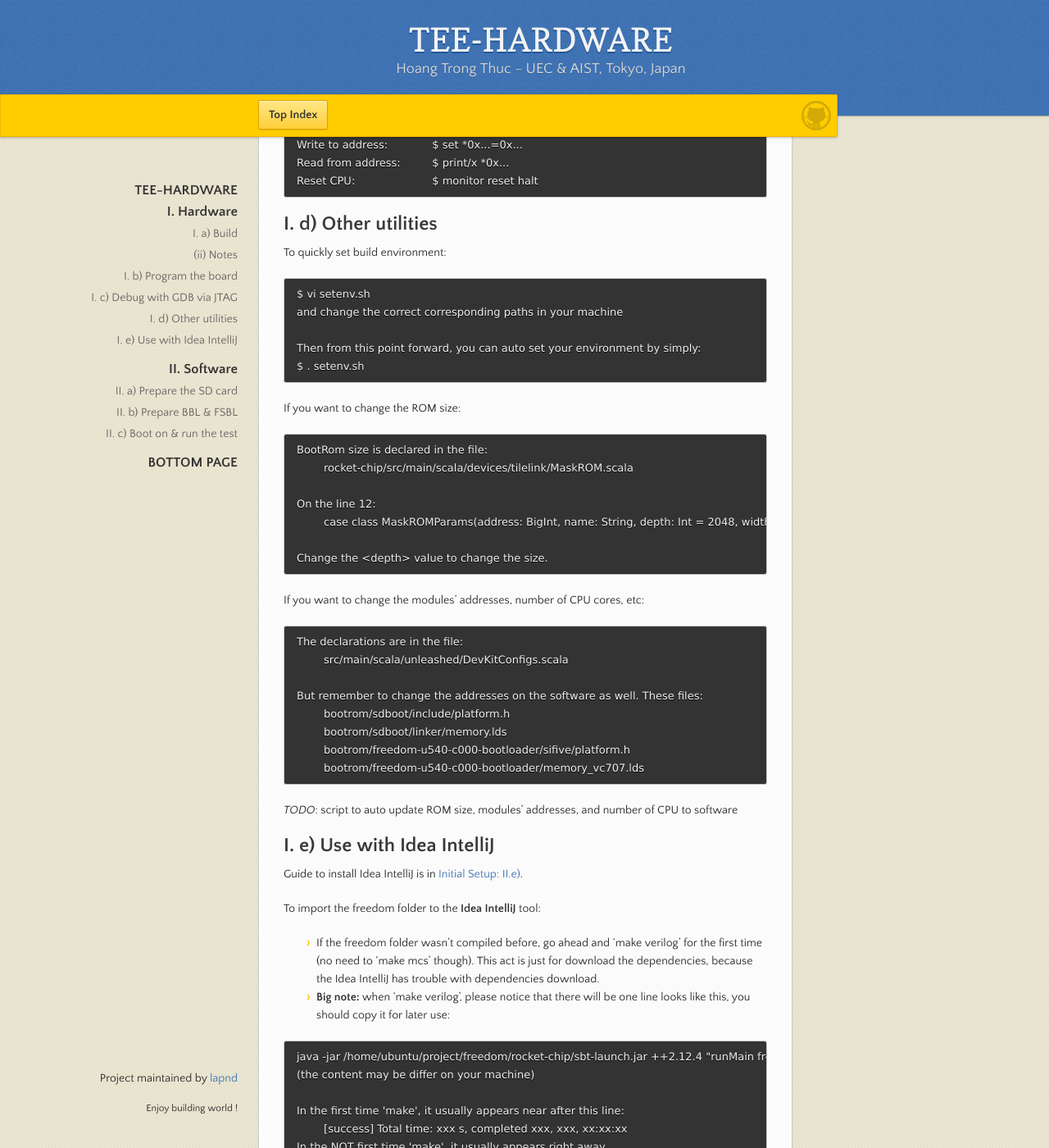
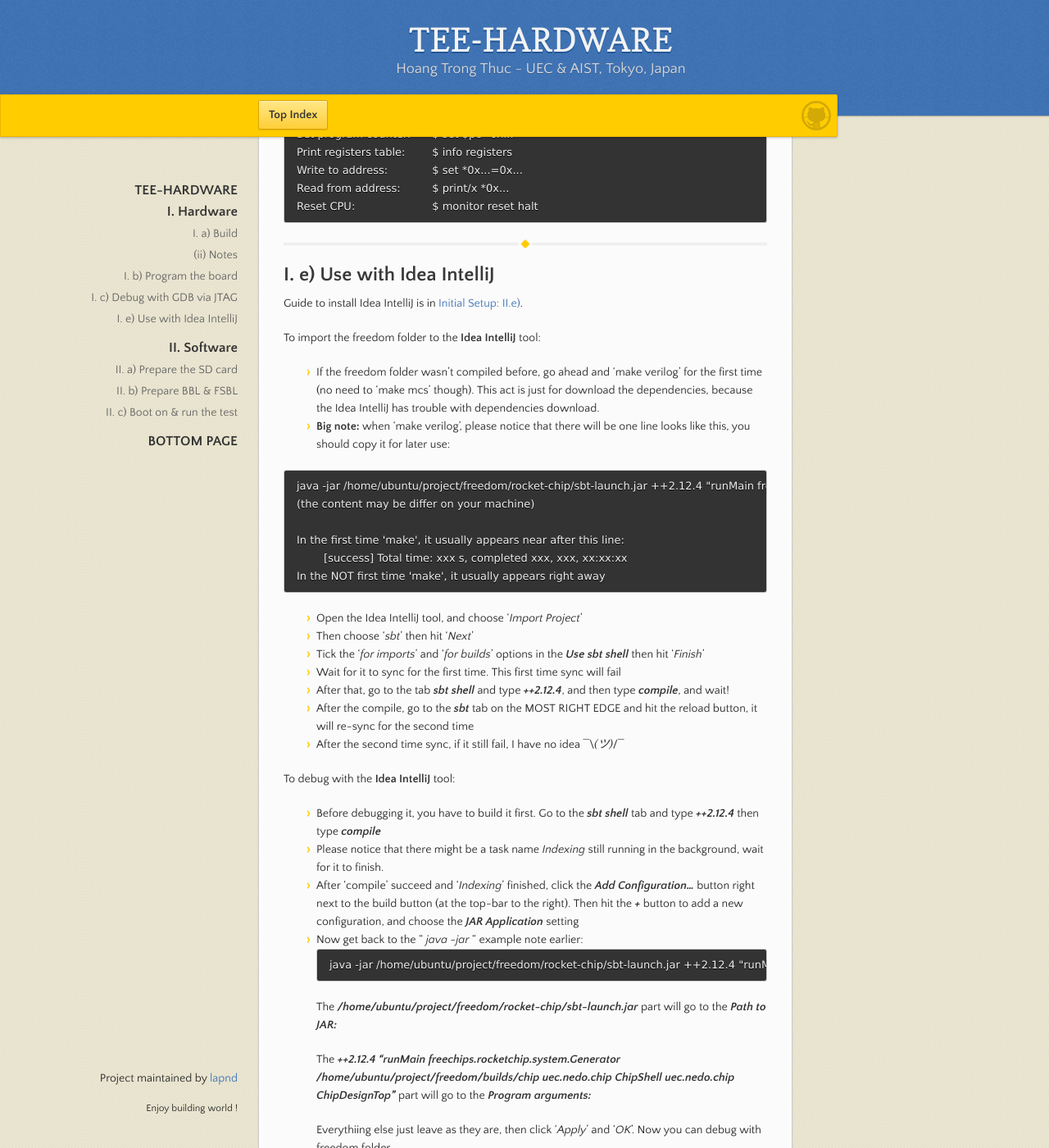
Before and after one commit to lapnd/httdes.github.io, a Jekyll site: the page built from tee-hw.md, in a window 1280 px wide and 1400 px high, scrolled down 4374 px. Shown: the whole window at 82% size. Built offline with Jekyll 4.4.1, drawn with Linux system fonts in a browser that asks for light colours; our own code applies the rules of GitHub Pages for plain Markdown files.

Commit message:
Update tee-hw.md

```diff
--- a/tee-hw.md
+++ b/tee-hw.md
@@ -33,8 +33,8 @@ The core processors can be configured to use [Rocket](https://github.com/chipsal
 
 	to comile the TEE-HW for
 	VC707:		$ cd fpga/vc707
-	DE4:			$ cd fpga/stratixIV/
-	then:				$ make
+	DE4:		$ cd fpga/stratixIV/
+	then:		$ make
 
 * * *
 
@@ -66,6 +66,8 @@ To clean and build again:
 
 	*.mcs and *.prm		the two files for flash programming
 	*.bit						the bitstream file for direct programming
+
+* * *
 
 ## I. b) Program the board
 
@@ -174,38 +176,7 @@ Some useful tips for debugging the RISC-V CPU:
 	Read from address:		$ print/x *0x...
 	Reset CPU:			$ monitor reset halt
 
-## I. d) Other utilities
-
-To quickly set build environment:
-
-	$ vi setenv.sh
-	and change the correct corresponding paths in your machine
-
-	Then from this point forward, you can auto set your environment by simply:
-	$ . setenv.sh
-
-If you want to change the ROM size:
-
-	BootRom size is declared in the file:
-		rocket-chip/src/main/scala/devices/tilelink/MaskROM.scala
-
-	On the line 12:
-		case class MaskROMParams(address: BigInt, name: String, depth: Int = 2048, width: Int = 32)
-
-	Change the <depth> value to change the size.
-
-If you want to change the modules' addresses, number of CPU cores, etc:
-
-	The declarations are in the file:
-		src/main/scala/unleashed/DevKitConfigs.scala
-
-	But remember to change the addresses on the software as well. These files:
-		bootrom/sdboot/include/platform.h
-		bootrom/sdboot/linker/memory.lds
-		bootrom/freedom-u540-c000-bootloader/sifive/platform.h
-		bootrom/freedom-u540-c000-bootloader/memory_vc707.lds
-
-*TODO*: script to auto update ROM size, modules' addresses, and number of CPU to software
+* * *
 
 ## I. e) Use with Idea IntelliJ
 
```
